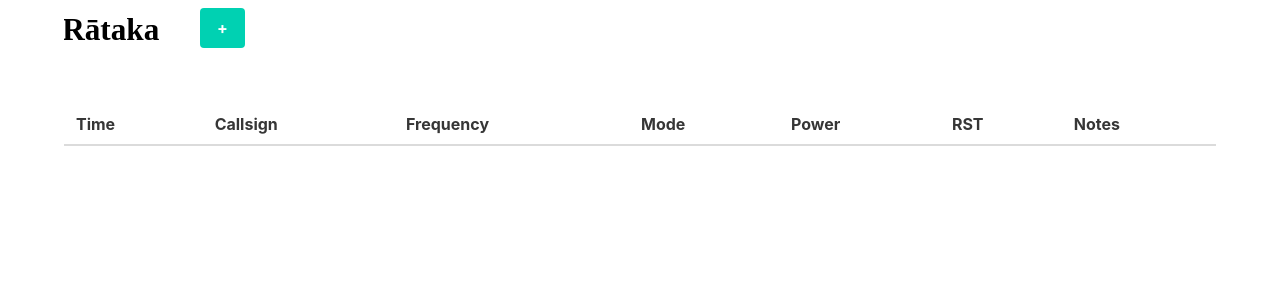
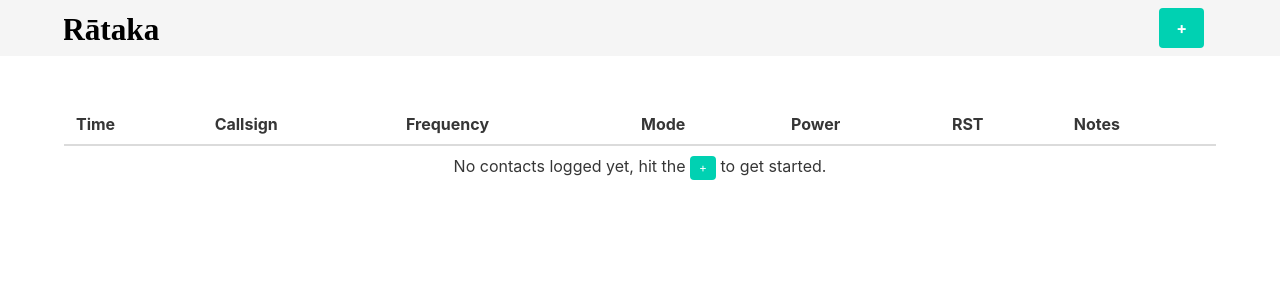
Before and after one commit to cloventt/rataka, an Angular app: page / in a window 1280 px wide. Shown: the top 300 px of the page. Built offline with nearby package versions, Linux system fonts and the light colour scheme.

Commit message:
add a palceholder for not contacts

```diff
--- a/src/app/log-list/log-list.component.html
+++ b/src/app/log-list/log-list.component.html
@@ -14,6 +14,9 @@
             <tr *ngFor="let contact of contacts">
                 <app-log-list-row [rowData]="contact"></app-log-list-row>
             </tr>
+            <tr *ngIf="!contacts.length">
+                <td colspan="7" class="has-text-centered">No contacts logged yet, hit the <a class="tag is-primary" onclick="document.getElementById('new-contact-modal').classList.add('is-active')">+</a> to get started.</td>
+            </tr>
         </tbody>
     </table>
 </div>
--- a/src/app/navbar/navbar.component.html
+++ b/src/app/navbar/navbar.component.html
@@ -1,4 +1,4 @@
-<nav class="navbar" role="navigation" aria-label="main navigation">
+<nav class="navbar is-light" role="navigation" aria-label="main navigation">
     <div class="container">
 
         <div class="navbar-brand">
@@ -6,7 +6,9 @@
                 <img src="/assets/images/logo-black.svg" alt="Rātaka: an amateur radio log for your browser" width="112"
                     height="28">
             </a>
-            <div class="navbar-item is-right">
+        </div>
+        <div class="navbar-end">
+            <div class="navbar-item">
                 <div class="buttons">
                     <a class="button is-primary" onclick="document.getElementById('new-contact-modal').classList.add('is-active')">
                         <strong>+</strong>
```
